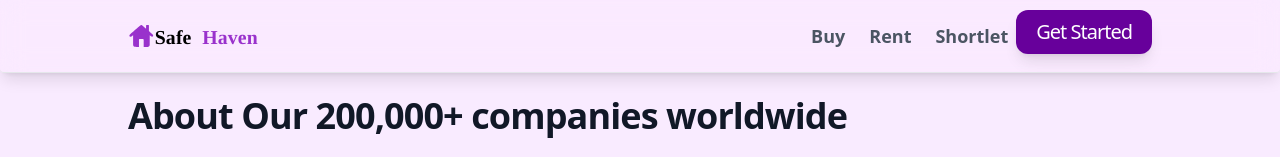
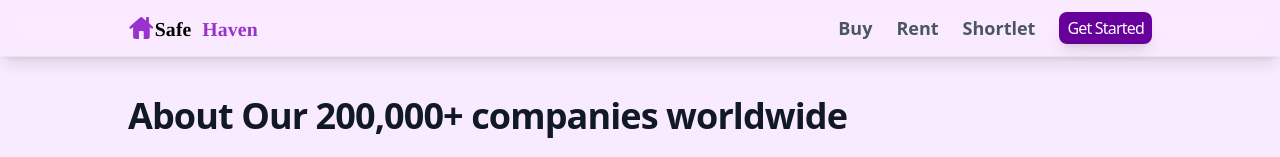
Before and after one commit to prosper74/Go-real-estate-app, a Next.js app in the folder frontend/: page /about in a window 1280 px wide. Shown: the top 157 px of the page. Built offline with nearby package versions, Linux system fonts and the light colour scheme.

Commit message:
finished seting up the authPortal

```diff
--- a/frontend/src/components/common/Buttons/authButton.tsx
+++ b/frontend/src/components/common/Buttons/authButton.tsx
@@ -1,4 +1,4 @@
-import React, { FC } from 'react';
+import React, { FC } from "react";
 // import Link from 'next/link';
 
 interface IProps {
@@ -9,15 +9,13 @@ interface IProps {
 
 const AuthButton: FC<IProps> = ({ isOpen, setIsOpen, buttonText }) => {
   return (
-    <div className="flex justify-center ml-auto">
     <button
       type="button"
       onClick={() => setIsOpen(!isOpen)}
-        className="flex justify-center shadow-lg xs:py-1 my-2 md:py-2 xs:px-2 md:px-5 sm:mt-0 sm:-ml-4 font-heading font-medium tracking-tighter xs:text-lg md:text-xl text-white text-center bg-primary focus:ring-2 focus:ring-purple-500 focus:ring-opacity-50 hover:bg-purple-900 rounded-xl"
+      className="flex justify-center shadow-lg tracking-tighter font-medium px-2 py-1 text-white text-center bg-primary rounded-lg"
     >
       {buttonText}
     </button>
-    </div>
   );
 };
 
--- a/frontend/src/components/common/layouts/navbar.tsx
+++ b/frontend/src/components/common/layouts/navbar.tsx
@@ -6,7 +6,7 @@ import { Navbar, Dropdown, Avatar } from "flowbite-react";
 import { MainMenu } from "./layoutData";
 import { StateUserProps } from "../interfaces";
 import AuthButton from "../Buttons/authButton";
-// import AuthPortal from '@src/components/auth';
+import AuthPortal from "@src/components/auth";
 
 interface IProps {
   user: StateUserProps;
@@ -16,8 +16,6 @@ export default function Header() {
   const user = useSelector((state: IProps) => state.user);
   const [selectedNav, setSelectedNav] = useState("");
   const [isOpen, setIsOpen] = useState(false);
-
-  console.log("User:", user);
 
   useEffect(() => {
     if (window.location.href.indexOf("/buy") > -1) {
@@ -99,6 +97,9 @@ export default function Header() {
           </ul>
         </Navbar.Collapse>
       </Navbar>
+
+      {/* Auth Modal Popup */}
+      <AuthPortal isOpen={isOpen} setIsOpen={setIsOpen} />
     </>
   );
 }
```
Lines whose indentation alone changed are shown as unchanged.
